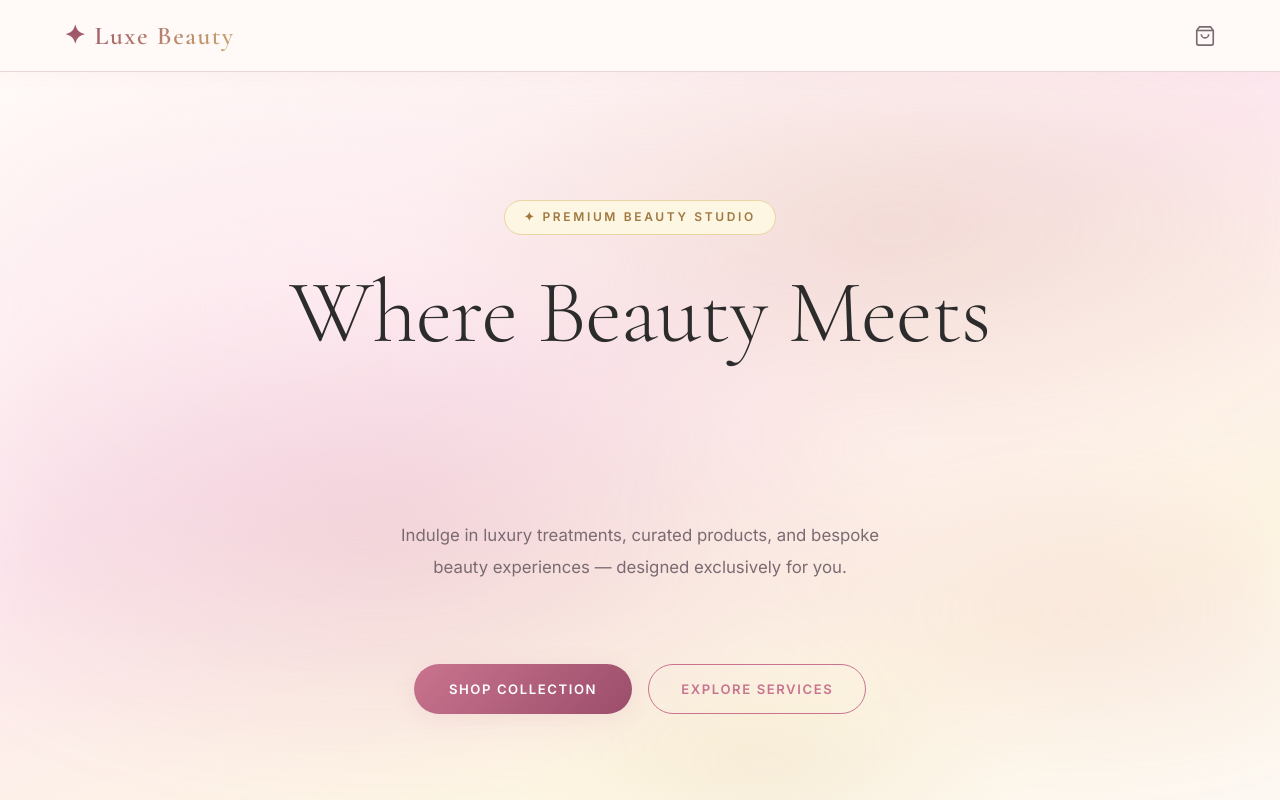
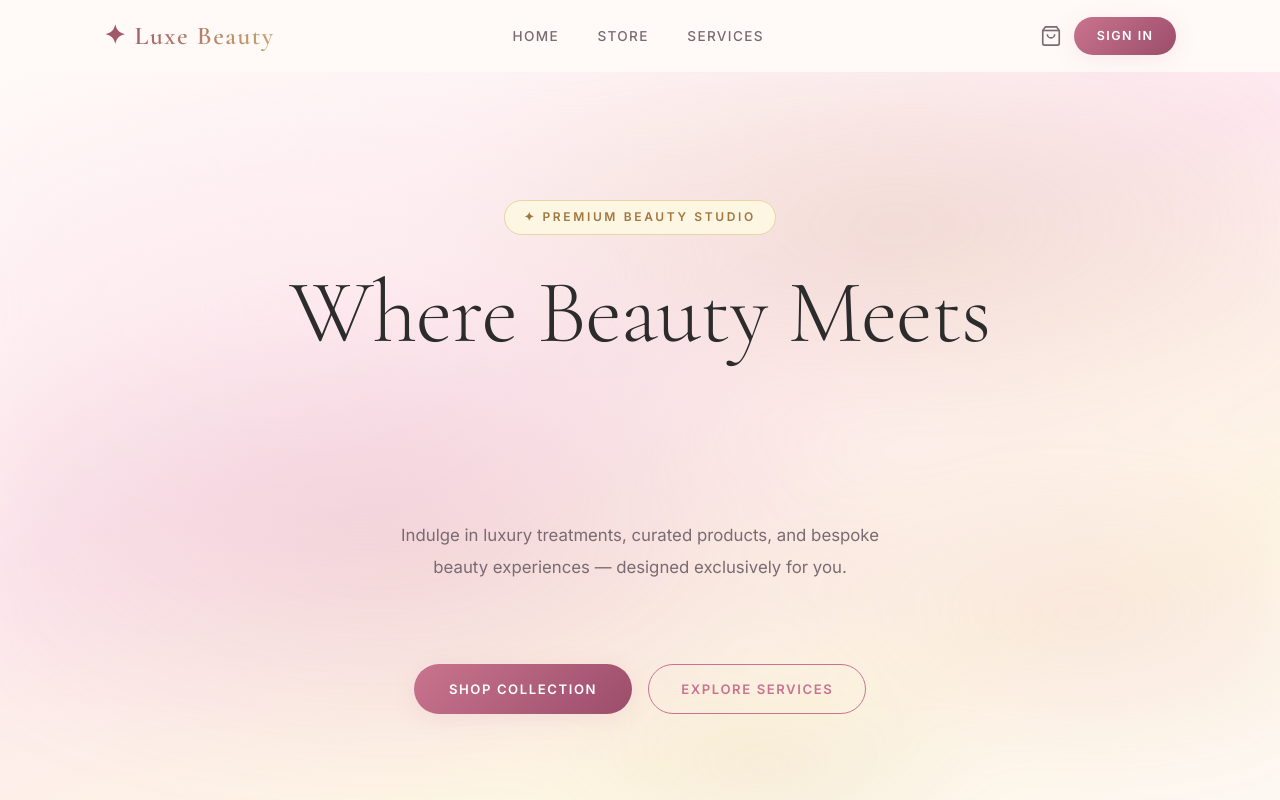
Before and after one commit to ojayWillow/beauty-salon-app, a Next.js app in the folder frontend/: page / in a window 1280 px wide. Shown: the top 800 px of the page. Built offline with nearby package versions, Linux system fonts and the light colour scheme; no server answers.

Commit message:
fix: unified floating navbar — always visible, single header, no more double bar or disappearing nav

```diff
--- a/frontend/src/app/layout.js
+++ b/frontend/src/app/layout.js
@@ -23,7 +23,8 @@ export default function RootLayout({ children }) {
         <AuthProvider>
           <CartProvider>
             <Navbar />
-            <main>{children}</main>
+            {/* Push content below the fixed navbar */}
+            <main style={{ paddingTop: '72px' }}>{children}</main>
           </CartProvider>
         </AuthProvider>
       </body>
--- a/frontend/src/components/Navbar.js
+++ b/frontend/src/components/Navbar.js
@@ -1,69 +1,25 @@
 'use client';
-import Link from 'next/link';
 import { usePathname } from 'next/navigation';
 import { useAuth } from '../context/AuthContext';
 import { useCart } from '../context/CartContext';
 import { FloatingNav } from './ui/floating-navbar';
-
-const navItems = [
-  { name: 'Home', link: '/' },
-  { name: 'Store', link: '/store' },
-  { name: 'Services', link: '/services' },
-];
 
 export default function Navbar() {
   const { user } = useAuth();
   const { totalItems } = useCart();
   const pathname = usePathname();
 
-  return (
-    <>
-      {/* Floating Navbar (Aceternity) */}
-      <FloatingNav
-        navItems={[
-          ...navItems,
-          {
-            name: user ? user.name?.split(' ')[0] : 'Sign In',
-            link: user ? '/profile' : '/auth/login',
-          },
-        ]}
-      />
+  const navItems = [
+    { name: 'Home',     link: '/' },
+    { name: 'Store',    link: '/store' },
+    { name: 'Services', link: '/services' },
+    { name: '',         link: '/cart',  isCart: true, badge: totalItems },
+    {
+      name: user ? user.name?.split(' ')[0] : 'Sign In',
+      link: user ? '/profile' : '/auth/login',
+      isAction: true,
+    },
+  ];
 
-      {/* Sticky fallback bar with cart icon (always visible) */}
-      <nav className="navbar" style={{ paddingTop: '0.6rem', paddingBottom: '0.6rem' }}>
-        {/* Logo */}
-        <Link href="/" style={{ textDecoration: 'none' }}>
-          <span className="navbar-logo">✦ Luxe Beauty</span>
-        </Link>
-
-        {/* Spacer */}
-        <div style={{ flex: 1 }} />
-
-        {/* Cart Icon */}
-        <Link
-          href="/cart"
-          aria-label="Cart"
-          style={{ position: 'relative', display: 'flex', alignItems: 'center', color: 'var(--color-muted)', transition: 'color var(--transition)' }}
-        >
-          <svg width="22" height="22" viewBox="0 0 24 24" fill="none" stroke="currentColor" strokeWidth="1.8">
-            <path d="M6 2L3 6v14a2 2 0 002 2h14a2 2 0 002-2V6l-3-4z"/>
-            <line x1="3" y1="6" x2="21" y2="6"/>
-            <path d="M16 10a4 4 0 01-8 0"/>
-          </svg>
-          {totalItems > 0 && (
-            <span style={{
-              position: 'absolute', top: '-8px', right: '-8px',
-              background: 'var(--color-rose)', color: '#fff',
-              fontSize: '0.65rem', fontWeight: 700,
-              borderRadius: 'var(--radius-full)',
-              width: '18px', height: '18px',
-              display: 'flex', alignItems: 'center', justifyContent: 'center'
-            }}>
-              {totalItems}
-            </span>
-          )}
-        </Link>
-      </nav>
-    </>
-  );
+  return <FloatingNav navItems={navItems} />;
 }
--- a/frontend/src/components/ui/floating-navbar.jsx
+++ b/frontend/src/components/ui/floating-navbar.jsx
@@ -1,45 +1,102 @@
 'use client';
-import { motion, AnimatePresence, useScroll, useMotionValueEvent } from 'framer-motion';
+import { motion, useScroll, useMotionValueEvent } from 'framer-motion';
 import { useState } from 'react';
 import { cn } from '../../lib/utils';
 
 export function FloatingNav({ navItems, className }) {
-  const { scrollYProgress } = useScroll();
-  const [visible, setVisible] = useState(true);
+  const { scrollY } = useScroll();
+  const [scrolled, setScrolled] = useState(false);
 
-  useMotionValueEvent(scrollYProgress, 'change', (current) => {
-    if (typeof current === 'number') {
-      const direction = current - scrollYProgress.getPrevious();
-      if (scrollYProgress.get() < 0.05) {
-        setVisible(true);
-      } else {
-        setVisible(direction < 0);
-      }
-    }
+  // Just track whether user has scrolled at all — never hide, only style change
+  useMotionValueEvent(scrollY, 'change', (latest) => {
+    setScrolled(latest > 20);
   });
 
   return (
-    <AnimatePresence mode="wait">
-      <motion.div
-        initial={{ opacity: 1, y: -100 }}
-        animate={{ y: visible ? 0 : -100, opacity: visible ? 1 : 0 }}
-        transition={{ duration: 0.2 }}
+    <motion.nav
+      initial={{ y: -80, opacity: 0 }}
+      animate={{ y: 0, opacity: 1 }}
+      transition={{ duration: 0.45, ease: 'easeOut' }}
       className={cn(
-          'flex max-w-fit fixed top-6 inset-x-0 mx-auto border border-rose-200/20 rounded-full bg-white/80 shadow-lg backdrop-blur-md z-[5000] px-6 py-3 items-center justify-center space-x-6',
+        'fixed top-0 left-0 right-0 z-[5000] transition-all duration-300',
+        scrolled
+          ? 'bg-white/90 backdrop-blur-xl shadow-md border-b border-rose-100'
+          : 'bg-transparent',
         className
       )}
     >
-        {navItems.map((navItem, idx) => (
+      <div
+        style={{
+          maxWidth: '1200px',
+          margin: '0 auto',
+          padding: '0 clamp(1.5rem, 5vw, 4rem)',
+          height: '72px',
+          display: 'flex',
+          alignItems: 'center',
+          justifyContent: 'space-between',
+        }}
+      >
+        {/* Logo */}
+        <a href="/" style={{ textDecoration: 'none' }}>
+          <span className="navbar-logo">✦ Luxe Beauty</span>
+        </a>
+
+        {/* Nav links */}
+        <ul style={{ display: 'flex', alignItems: 'center', gap: '2.4rem', listStyle: 'none', margin: 0, padding: 0 }}>
+          {navItems.filter(n => !n.isAction).map((item, idx) => (
+            <li key={idx}>
               <a
-            key={idx}
-            href={navItem.link}
-            className="relative items-center flex space-x-1 text-neutral-600 hover:text-rose-500 text-sm font-medium transition-colors"
+                href={item.link}
+                style={{
+                  fontFamily: 'var(--font-sans)',
+                  fontSize: '0.85rem',
+                  fontWeight: 500,
+                  letterSpacing: '0.1em',
+                  textTransform: 'uppercase',
+                  color: 'var(--color-muted)',
+                  textDecoration: 'none',
+                  transition: 'color var(--transition)',
+                  position: 'relative',
+                  paddingBottom: '4px',
+                }}
+                onMouseEnter={e => e.currentTarget.style.color = 'var(--color-rose-deep)'}
+                onMouseLeave={e => e.currentTarget.style.color = 'var(--color-muted)'}
               >
-            {navItem.icon && <span className="block sm:hidden">{navItem.icon}</span>}
-            <span>{navItem.name}</span>
+                {item.name}
+              </a>
+            </li>
+          ))}
+        </ul>
+
+        {/* Right side: cart + auth */}
+        <div style={{ display: 'flex', alignItems: 'center', gap: '0.75rem' }}>
+          {navItems.filter(n => n.isCart).map((item, idx) => (
+            <a key={idx} href={item.link} style={{ position: 'relative', display: 'flex', alignItems: 'center', color: 'var(--color-muted)' }}>
+              <svg width="22" height="22" viewBox="0 0 24 24" fill="none" stroke="currentColor" strokeWidth="1.8">
+                <path d="M6 2L3 6v14a2 2 0 002 2h14a2 2 0 002-2V6l-3-4z"/>
+                <line x1="3" y1="6" x2="21" y2="6"/>
+                <path d="M16 10a4 4 0 01-8 0"/>
+              </svg>
+              {item.badge > 0 && (
+                <span style={{
+                  position: 'absolute', top: '-8px', right: '-8px',
+                  background: 'var(--color-rose)', color: '#fff',
+                  fontSize: '0.65rem', fontWeight: 700,
+                  borderRadius: 'var(--radius-full)',
+                  width: '18px', height: '18px',
+                  display: 'flex', alignItems: 'center', justifyContent: 'center'
+                }}>{item.badge}</span>
+              )}
             </a>
           ))}
-      </motion.div>
-    </AnimatePresence>
+
+          {navItems.filter(n => n.isAction).map((item, idx) => (
+            <a key={idx} href={item.link} className="btn btn-primary" style={{ padding: '0.55rem 1.4rem', fontSize: '0.78rem' }}>
+              {item.name}
+            </a>
+          ))}
+        </div>
+      </div>
+    </motion.nav>
   );
 }
```
Lines whose indentation alone changed are shown as unchanged.
